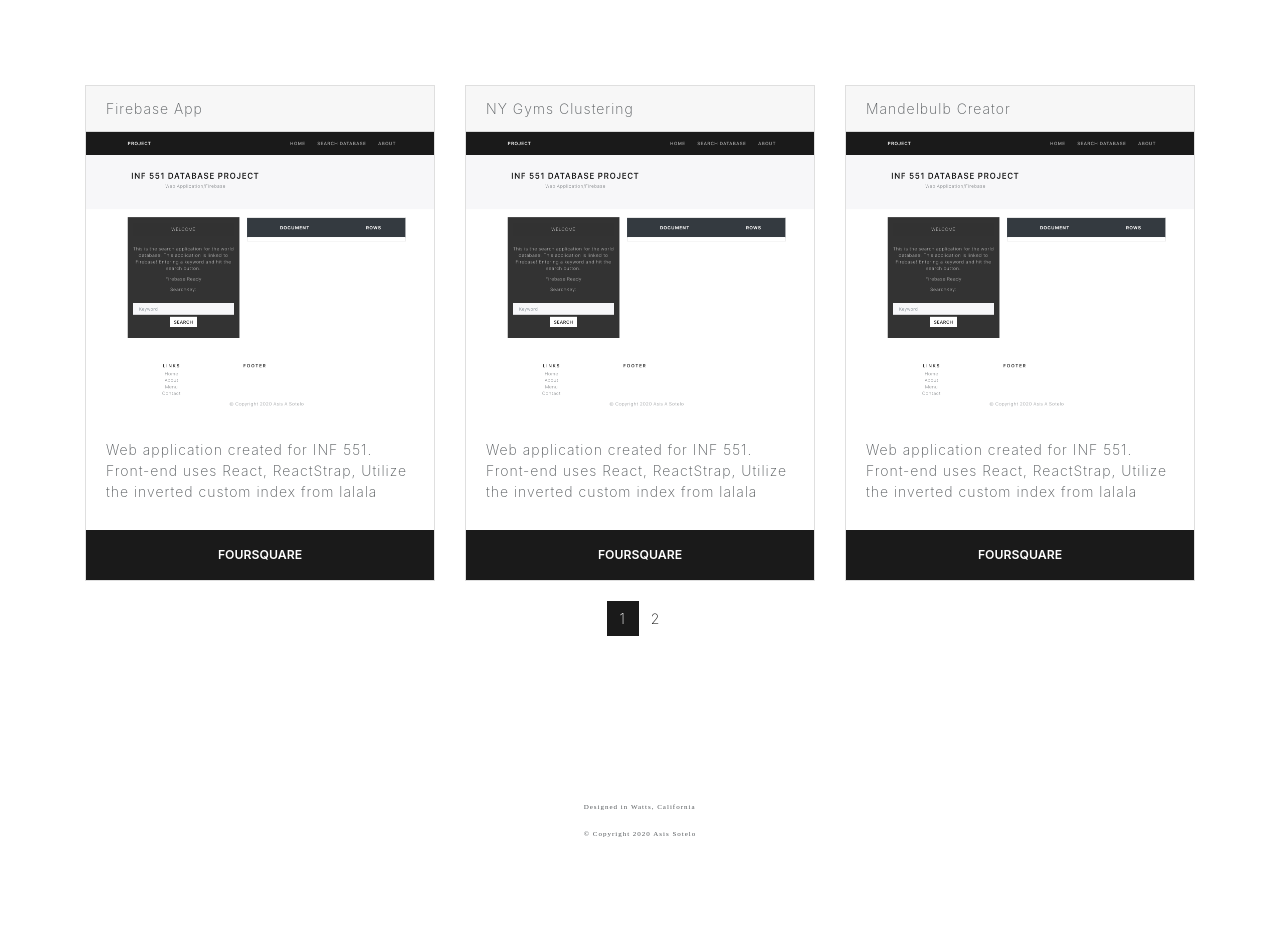
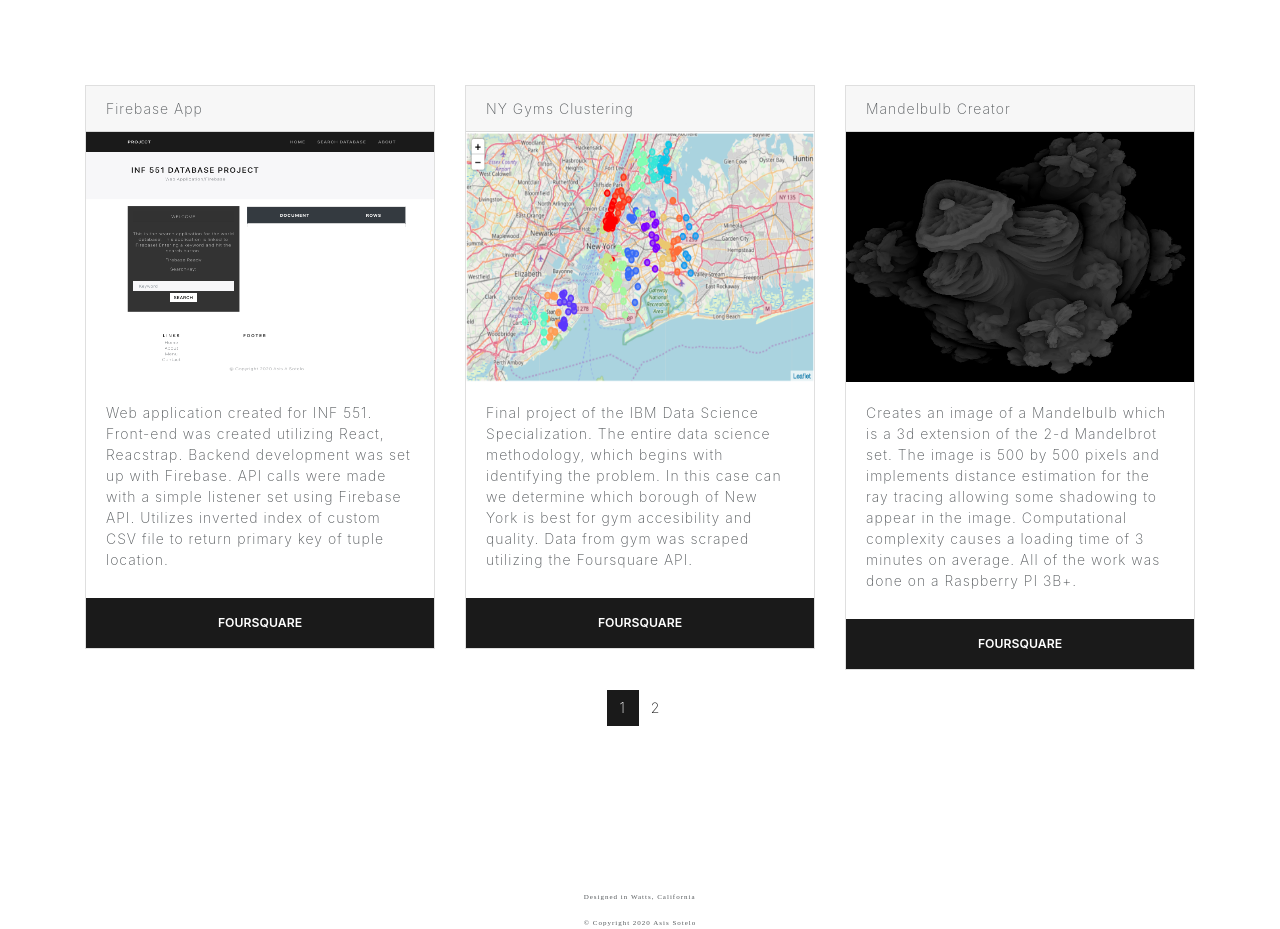
Before and after one commit to AsisASotelo/personal_website2, a React (Create React App) app in the folder pwmk2/: page / in a window 1280 px wide. Shown: the part 800-1729 px from the top of the page. Before the commit the page ends 1685 px from the top, so only its background shows below. Built offline with nearby package versions, Linux system fonts and the light colour scheme; a web font is replaced by a local one.

Commit message:
Edit Card Layout

```diff
--- a/pwmk2/src/components/CardComp.jsx
+++ b/pwmk2/src/components/CardComp.jsx
@@ -12,6 +12,8 @@ function CardComp(props) {
                         <Col key ={project._id} md ={4}>
                             <SingleCard
                                 title={project.title}
+                                body={project.body}
+                                image = {project.card_image}
                                 />
 
                         </Col>
--- a/pwmk2/src/components/SingleCard.jsx
+++ b/pwmk2/src/components/SingleCard.jsx
@@ -11,9 +11,9 @@ function SingleCard(props){
            <Card.Header>
                <emp>{props.title}</emp>
            </Card.Header>
-           <Card.Img src = "assets/images/firebase.png"/>
+           <Card.Img height = {250} width={250} src = {props.image}/>
            <Card.Body>
-               Web application created for INF 551. Front-end uses React, ReactStrap, Utilize the inverted custom index from lalala
+               {props.body}
            </Card.Body>
            <IconLabel></IconLabel>
        </Card>
```
